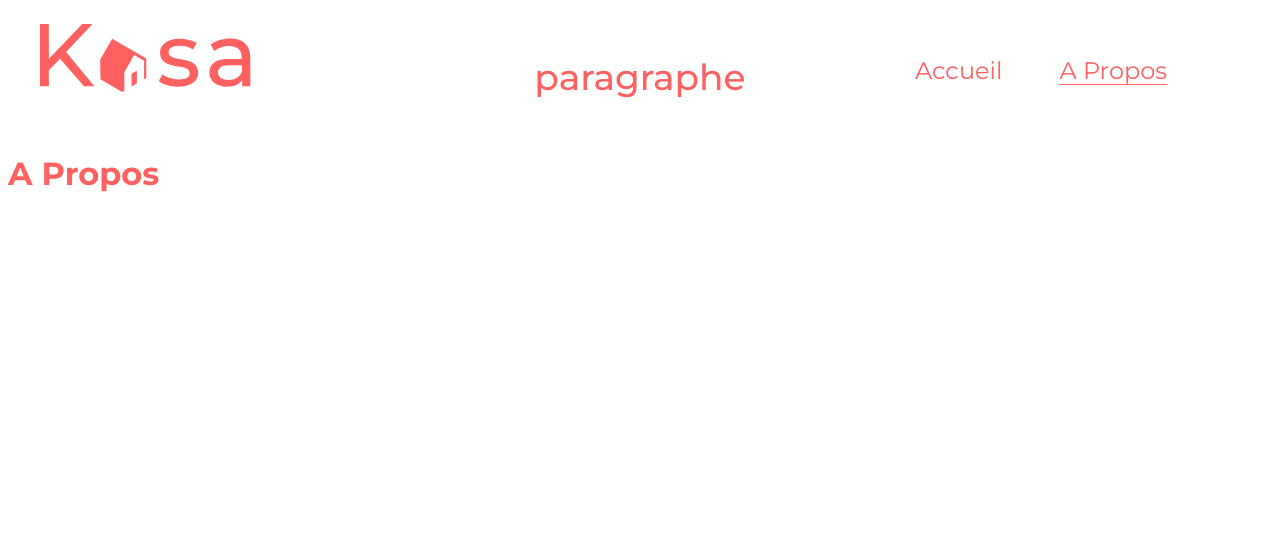
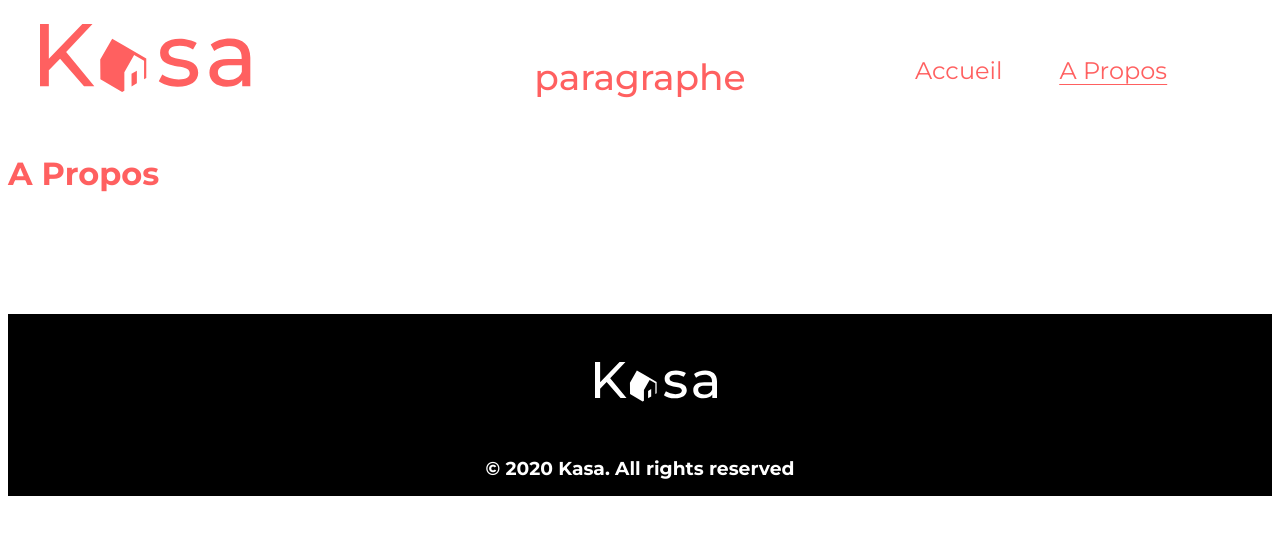
Before and after one commit to woengus/Developpez-une-application-Web-avec-React-et-React-Router, a React (Create React App) app: page /about in a window 1280 px wide. Shown: the top 534 px of the page. Built offline with nearby package versions, Linux system fonts and the light colour scheme; a web font is replaced by a local one.

Commit message:
correction css et composant

```diff
--- a/src/App.js
+++ b/src/App.js
@@ -1,18 +1,22 @@
-import React, { Component } from "react";
+import React from "react";
 import { BrowserRouter, Routes, Route } from "react-router-dom";
+import Navigation from "./components/Navigation";
 import About from "./pages/About";
 import Erreur from "./pages/Erreur";
 import Home from "./pages/Home";
+import FooterApp from "./components/Footer";
 
 const App = () => {
   return (
     <BrowserRouter>
+      <Navigation />
       <Routes>
         <Route path="/" element={<Home />} />
         <Route path="/about" element={<About />} />
         {/*page 404*/}
         <Route path="*" element={<Erreur />} />
       </Routes>
+      <FooterApp />
     </BrowserRouter>
   );
 };
--- a/src/components/Card.js
+++ b/src/components/Card.js
@@ -1,8 +1,17 @@
 import React from "react";
-import logements from "../logements.json";
 
-const Card = () => {
-  return <div></div>;
+const Card = ({ logement }) => {
+  return (
+    <div
+      id={logement.id}
+      className="card"
+      style={{ backgroundImage: `url(${logement.cover})` }}
+    >
+      <span className="card-title-span">
+        <h2 className="card-title">{logement.title}</h2>
+      </span>
+    </div>
+  );
 };
 
 export default Card;
--- a/src/components/Footer.js
+++ b/src/components/Footer.js
@@ -0,0 +1,12 @@
+import React from "react";
+import logo from "../assets/LOGO_footer.svg";
+const Footer = () => {
+  return (
+    <footer className="footer">
+      <img src={logo} alt="Logo de l'application" className="logo" />
+      <h3 className="title-footer">© 2020 Kasa. All rights reserved</h3>
+    </footer>
+  );
+};
+
+export default Footer;
--- a/src/components/Navigation.js
+++ b/src/components/Navigation.js
@@ -4,7 +4,7 @@ import logo from "../assets/LOGO.svg";
 
 const Navigation = () => {
   return (
-    <div className="navigation">
+    <nav className="navigation">
       <NavLink to="/">
         <img src={logo} alt="Logo de l'application" className="logo" />
       </NavLink>
@@ -19,7 +19,7 @@ const Navigation = () => {
           <li>A Propos</li>
         </NavLink>
       </ul>
-    </div>
+    </nav>
   );
 };
 
--- a/src/pages/About.js
+++ b/src/pages/About.js
@@ -1,10 +1,8 @@
 import React from "react";
-import Navigation from "../components/Navigation";
 
 const About = () => {
   return (
     <div>
-      <Navigation />
       <h1>A Propos</h1>
       <p>paragraphe</p>
     </div>
--- a/src/pages/Erreur.js
+++ b/src/pages/Erreur.js
@@ -1,11 +1,8 @@
 import React from "react";
-import Navigation from "../components/Navigation";
-import { NavLink } from "react-router-dom";
 
 const Erreur = () => {
   return (
     <div>
-      <Navigation />
       <div className="centered">
         <h1>404</h1>
       </div>
--- a/src/pages/Home.js
+++ b/src/pages/Home.js
@@ -1,26 +1,17 @@
 import React from "react";
-import Navigation from "../components/Navigation";
+
 import Card from "../components/Card";
 import logements from "../logements.json";
 
 const Home = () => {
   return (
     <div>
-      <Navigation />
       <div className="background">
         <h1 className="home-title">Chez vous, partout et ailleurs</h1>
       </div>
       <div className="cards">
         {logements.map((logement) => (
-          <div
-            id={logement.id}
-            className="card"
-            style={{ backgroundImage: `url(${logement.cover})` }}
-          >
-            <span className="card-title-span">
-              <h2 className="card-title">{logement.title}</h2>
-            </span>
-          </div>
+          <Card logement={logement} />
         ))}
       </div>
     </div>
--- a/src/styles/components/footer.scss
+++ b/src/styles/components/footer.scss
@@ -0,0 +1,13 @@
+.footer {
+    margin-top:2rem;
+    padding-top:2rem;
+    background-color: black;
+    width: 100%;
+    height: 150px;
+    text-align: center;
+}
+.title-footer {
+    color:white;
+    bottom:-2rem;
+    position: relative;
+}
--- a/src/styles/pages/erreur.scss
+++ b/src/styles/pages/erreur.scss
@@ -17,3 +17,29 @@ p{
     text-align: center;
     text-decoration:dotted ;
 }
+.nav-active {
+    position:relative;
+    &::after {
+        content:"";
+        height: 1px;
+        width: 0;
+        background-color: #FF6060;
+        position: absolute;
+        bottom: 0px;
+        left:50%;
+        transform: translate(-50%);
+        -webkit-animation: anim 0.3s ease forwards;
+        animation: anim 0.6s ease forwards;
+
+        @-webkit-keyframes anim {
+            to {
+                width: 100%;
+            }
+        }
+        @keyframes anim {
+            to {
+                width: 100%;
+            }
+        }
+    }
+}
--- a/src/styles/pages/home.scss
+++ b/src/styles/pages/home.scss
@@ -36,7 +36,19 @@
     margin-bottom: 2rem;
     margin-left: 2rem;
     margin-right: 2rem;
+    position: relative;
+    background-size:cover;
+    &:before {
+        content: "";
+        height: 100%;
+        width: 100%;
+        background-color: #0000003d; //transparence
+        z-index: 10;
+        position: absolute;
+        border-radius: 25px;
+    }
 }
+
 
 .card-title {
     font-size:18px ;
@@ -46,5 +58,7 @@
     margin-left:2rem;
     padding-top:17rem;
     width: 240px;
-    text-shadow: 2px 1px 2px black;
+    //text-shadow: 2px 1px 2px black;
+    z-index: 12;
+    position: relative;
 }
```
Also changed, not shown: src/assets/LOGO_footer.svg (added).
